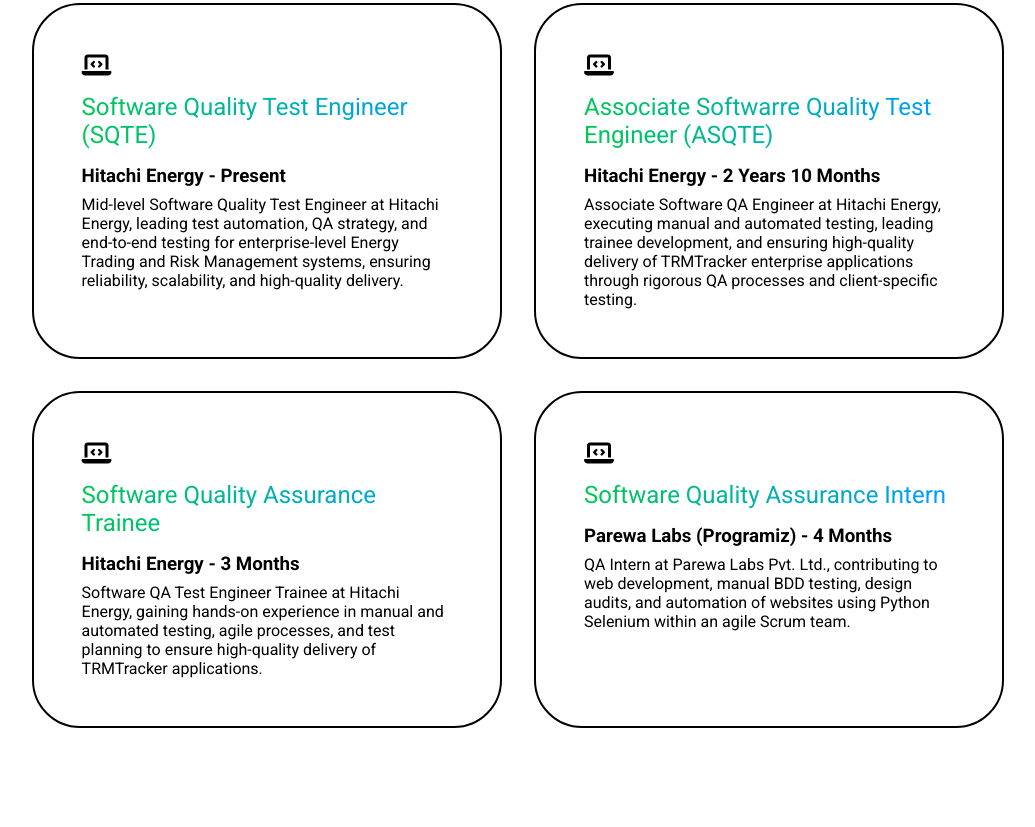
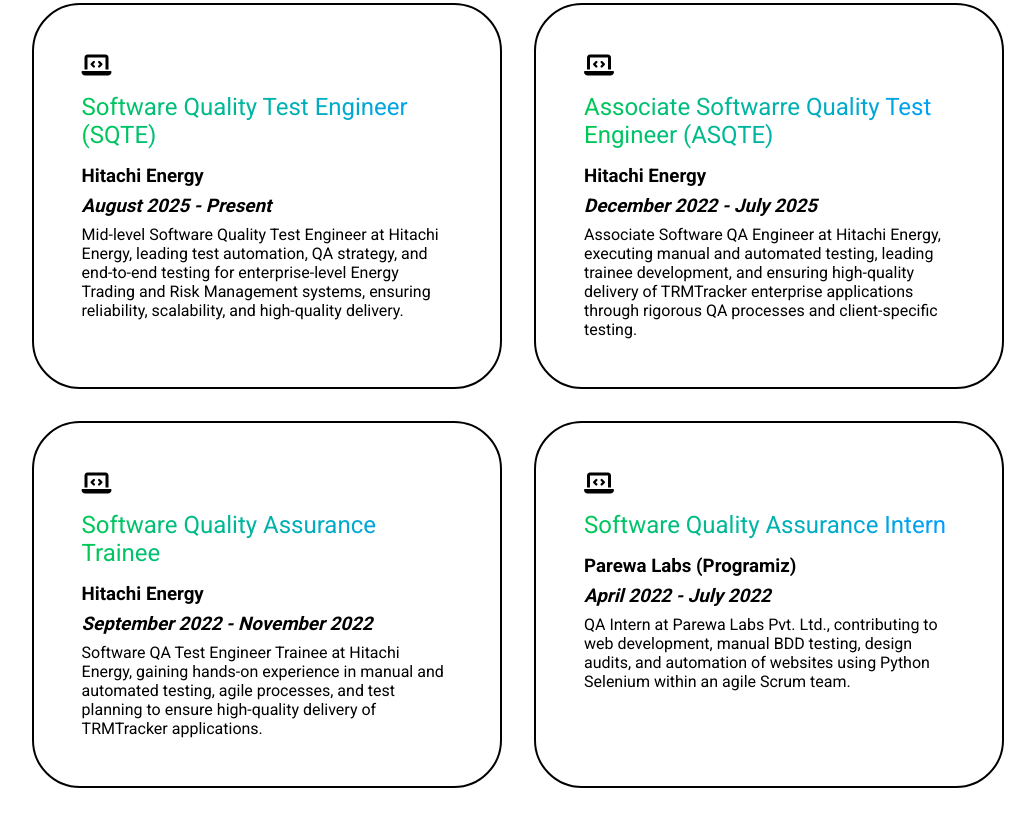
Before and after one commit to riteshdkl/riteshdkl.github.io, a plain HTML site: page index.html in a window 1280 px wide. Shown: the part 1048-1875 px from the top of the page, without its empty margins (122-1157 px from the left). Drawn offline with nearby package versions, Linux system fonts and the light colour scheme.

Commit message:
Experience Description Update

```diff
--- a/index.html
+++ b/index.html
@@ -89,7 +89,9 @@
                 <div class="grid-card">
                     <i class="fa-solid fa-laptop-code"></i>
                     <span>Software Quality Test Engineer (SQTE)</span>
-                    <h3>Hitachi Energy - Present</h3>
+                    <h3>Hitachi Energy</h3>
+                    <h3 style="font-style: italic;">August 2025 - Present</h3>
+                    <!-- <p>August 2025 - Present</p> -->
                     <p>Mid-level Software Quality Test Engineer at Hitachi Energy, leading test automation, QA strategy,
                         and end-to-end testing for enterprise-level Energy Trading and Risk Management systems, ensuring
                         reliability, scalability, and high-quality delivery.</p>
@@ -98,7 +100,8 @@
                 <div class="grid-card">
                     <i class="fa-solid fa-laptop-code"></i>
                     <span>Associate Softwarre Quality Test Engineer (ASQTE)</span>
-                    <h3>Hitachi Energy - 2 Years 10 Months</h3>
+                    <h3>Hitachi Energy</h3>
+                    <h3 style="font-style: italic;">December 2022 - July 2025</h3>
                     <p>Associate Software QA Engineer at Hitachi Energy, executing manual and automated testing, leading
                         trainee development, and ensuring high-quality delivery of TRMTracker enterprise applications
                         through rigorous QA processes and client-specific testing.</p>
@@ -107,7 +110,8 @@
                 <div class="grid-card">
                     <i class="fa-solid fa-laptop-code"></i>
                     <span>Software Quality Assurance Trainee</span>
-                    <h3>Hitachi Energy - 3 Months</h3>
+                    <h3>Hitachi Energy</h3>
+                    <h3 style="font-style: italic;">September 2022 - November 2022</h3>
                     <p>Software QA Test Engineer Trainee at Hitachi Energy, gaining hands-on experience in manual and
                         automated testing, agile processes, and test planning to ensure high-quality delivery of
                         TRMTracker applications.</p>
@@ -116,7 +120,8 @@
                 <div class="grid-card">
                     <i class="fa-solid fa-laptop-code"></i>
                     <span>Software Quality Assurance Intern</span>
-                    <h3>Parewa Labs (Programiz) - 4 Months</h3>
+                    <h3>Parewa Labs (Programiz)</h3>
+                    <h3 style="font-style: italic;">April 2022 - July 2022</h3>
                     <p>QA Intern at Parewa Labs Pvt. Ltd., contributing to web development, manual BDD testing, design
                         audits, and automation of websites using Python Selenium within an agile Scrum team.</p>
                 </div>
```
